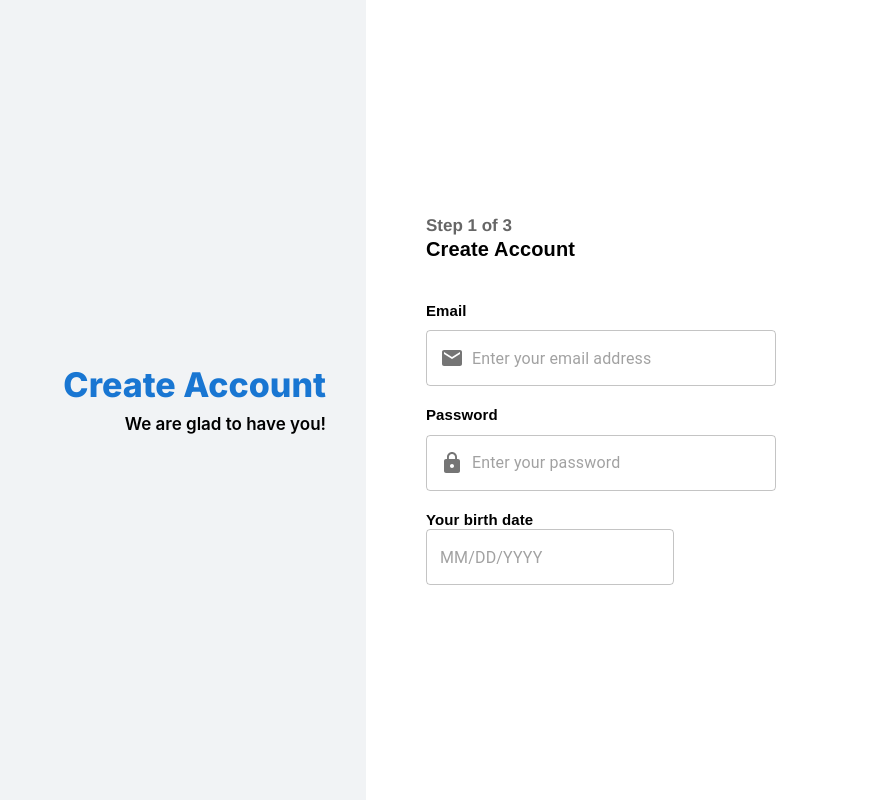
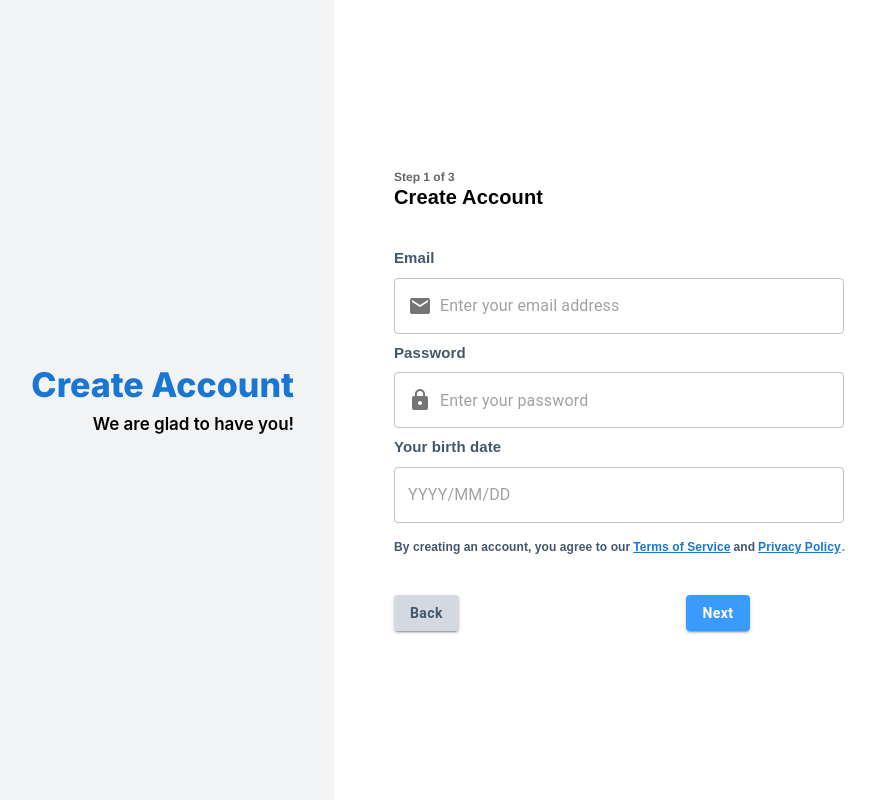
Before and after one commit to Howllo/revature-project1-front, a React (Vite) app: page /signup in a window 1280 px wide. Shown: the whole page, without its empty margins (146-1022 px from the left). Built offline with nearby package versions, Linux system fonts and the light colour scheme; no server answers.

Commit message:
Work in progress

```diff
--- a/src/component/AuthContainer/SignUp.presentation.jsx
+++ b/src/component/AuthContainer/SignUp.presentation.jsx
@@ -1,9 +1,11 @@
-import {Box, Grid2, InputAdornment, OutlinedInput, Typography} from "@mui/material";
+import {Box, Button, Grid2, InputAdornment, OutlinedInput, Typography} from "@mui/material";
 import PropTypes from 'prop-types';
 import '@fontsource/inter/800.css';
 import EmailIcon from '@mui/icons-material/Email';
 import LockIcon from '@mui/icons-material/Lock';
 import {DatePicker} from "@mui/x-date-pickers";
+import {HorizontalSplit} from "@mui/icons-material";
+import {Link} from "react-router-dom";
 
 const SignUpPresentation = () => {
     return (
@@ -14,7 +16,7 @@ const SignUpPresentation = () => {
                 width: '100%',
                 minHeight: '100vh',
                 display: 'grid',
-                gridTemplateColumns: '2fr 3fr',
+                gridTemplateColumns: '3fr 5fr',
             }}
         >
             <Box
@@ -65,7 +67,7 @@ const SignUpPresentation = () => {
                     variant="h5"
                     fontFamily="Helvetica"
                     sx={{
-                        fontSize: '17px',
+                        fontSize: '12px',
                         fontWeight: 800,
                         color: 'rgb(102,102,102)'
                     }}
@@ -97,20 +99,21 @@ const SignUpPresentation = () => {
                         sx={{
                             fontSize: '15px',
                             fontWeight: 600,
-                            color: 'black'
+                            color: 'rgb(66, 87, 108)'
                         }}
                     >
                         Email
                     </Typography>
+
                     <OutlinedInput
                         required
                         id="outlined-required"
                         placeholder="Enter your email address"
                         variant="outlined"
                         sx={{
+                            maxWidth: '450px',
                             marginTop: '10px',
-                            width: '350px',
-                            marginBottom: '20px',
+                            width: 'calc(100% - 40px)',
                         }}
                         startAdornment={
                             <InputAdornment position="start">
@@ -126,9 +129,10 @@ const SignUpPresentation = () => {
                         variant="h4"
                         fontFamily="Arial"
                         sx={{
+                            marginTop: '10px',
                             fontSize: '15px',
                             fontWeight: 600,
-                            color: 'black'
+                            color: 'rgb(66, 87, 108)'
                         }}
                     >
                         Password
@@ -141,9 +145,9 @@ const SignUpPresentation = () => {
                         placeholder="Enter your password"
                         variant="outlined"
                         sx={{
+                            maxWidth: '450px',
                             marginTop: '10px',
-                            width: '350px',
-                            marginBottom: '20px',
+                            width: 'calc(100% - 40px)',
                         }}
                         startAdornment={
                             <InputAdornment position="start">
@@ -158,12 +162,134 @@ const SignUpPresentation = () => {
                         variant="h4"
                         fontFamily="Arial"
                         sx={{
+                            marginTop: '10px',
                             fontSize: '15px',
                             fontWeight: 600,
-                            color: 'black'
+                            color: 'rgb(66, 87, 108)'
                         }}
                     >Your birth date</Typography>
-                    <DatePicker/>
+
+                    <DatePicker
+                        format="YYYY/MM/DD"
+                        sx={{
+                            maxWidth: '450px',
+                            marginTop: '10px',
+                            width: 'calc(100% - 40px)',
+                            marginBottom: '20px',
+                        }}
+                    />
+                </Box>
+
+                <Box
+                    sx={{
+                        flexDirection: 'row',
+                        display: 'flex',
+                        marginTop: '-3px',
+                    }}
+                >
+                    <Typography
+                        variant="h4"
+                        fontFamily="Arial"
+                        sx={{
+                            fontSize: '12px',
+                            fontWeight: 600,
+                            color: 'rgb(66, 87, 108)'
+                        }}
+                    >
+                        By creating an account, you agree to our
+                    </Typography>
+                    <Link to=''>
+                        <Typography
+                            variant="h4"
+                            fontFamily="Arial"
+                            sx={{
+                                textDecoration: 'underline',
+                                marginLeft: '3px',
+                                fontSize: '12px',
+                                fontWeight: 600,
+                                color: 'rgb(25, 118, 210)'
+                            }}
+                        >
+                            Terms of Service
+                        </Typography>
+                    </Link>
+
+                    <Typography
+                        variant="h4"
+                        fontFamily="Arial"
+                        sx={{
+                            marginLeft: '3px',
+                            fontSize: '12px',
+                            fontWeight: 600,
+                            color: 'rgb(66, 87, 108)'
+                        }}
+                    >
+                        and
+                    </Typography>
+
+                    <Link to=''>
+                        <Typography
+                            variant="h4"
+                            fontFamily="Arial"
+                            sx={{
+                                textDecoration: 'underline',
+                                marginLeft: '3px',
+                                fontSize: '12px',
+                                fontWeight: 600,
+                                color: 'rgb(25, 118, 210)'
+                            }}
+                        >
+                            Privacy Policy
+                        </Typography>
+                    </Link>
+                    <Typography
+                        variant="h4"
+                        fontFamily="Arial"
+                        sx={{
+                            marginLeft: '1px',
+                            fontSize: '12px',
+                            fontWeight: 600,
+                            color: 'rgb(56,155,253)'
+                        }}
+                    >
+                        .
+                    </Typography>
+                </Box>
+
+                <Box
+                    sx={{
+                        marginTop: '40px',
+                        display: 'flex',
+                        flexDirection: 'row',
+                        justifyContent: 'space-between',
+                        alignItems: 'center',
+                        width: '100%',
+                    }}
+                >
+                    <Button
+                        variant="contained"
+                        sx={{
+                            backgroundColor: 'rgb(212,217,225)',
+                            color: 'rgb(66, 87, 108)',
+                            fontWeight: 600,
+                            textTransform: 'capitalize',
+                        }}
+                        >
+                        Back
+                    </Button>
+
+                    <Button
+                        variant="contained"
+                        sx={{
+                            backgroundColor: 'rgb(56,155,253)',
+                            color: 'white',
+                            fontWeight: 600,
+                            textTransform: 'capitalize',
+                            marginRight: '30vw',
+                        }}
+                    >
+                        Next
+                    </Button>
                 </Box>
             </Box>
         </Grid2>
--- a/src/page/SignupPage.jsx
+++ b/src/page/SignupPage.jsx
@@ -1,4 +1,3 @@
-import * as React from "react";
 import axios from "axios";
 import {projectApi} from "../util/axios.js";
 import SignUpPresentation from "../component/AuthContainer/SignUp.presentation.jsx";
```
